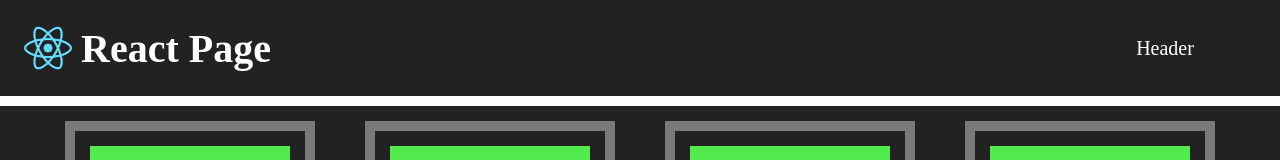
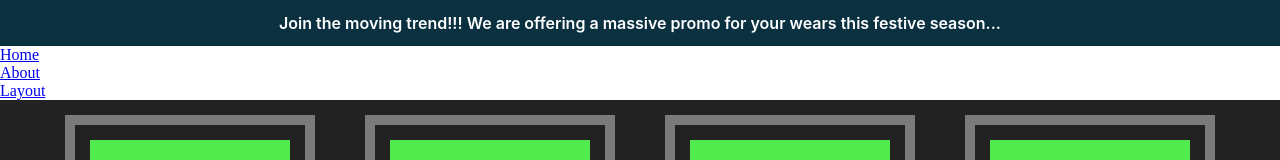
Before and after one commit to toggle-dev0/my_vercel_deploy, a React (Create React App) app: page / in a window 1280 px wide. Shown: the top 160 px of the page. Built offline with nearby package versions, Linux system fonts and the light colour scheme.

Commit message:
Made more changes to the files
Implemented navigation links, well dummy links to be precise

Major modifications were made to the Header and App components

```diff
--- a/package.json
+++ b/package.json
@@ -34,5 +34,8 @@
       "last 1 firefox version",
       "last 1 safari version"
     ]
+  },
+  "devDependencies": {
+    "react-router-dom": "^6.24.1"
   }
 }
--- a/src/App.js
+++ b/src/App.js
@@ -1,17 +1,17 @@
 import "./App.css";
+import Homepage from "./pages/Homepage";
+import { BrowserRouter, Route, Routes } from "react-router-dom";
 import Header from "./components/Header/Header";
-import "./components/Header/Header.css";
-import Footer from "./components/Footer/Footer";
-import "./components/Footer/Footer.css";
-import Homepage from "./pages/Homepage";
 
 function App() {
   return (
-    <div className="App">
-      <Header />
-      <Homepage />
-      <Footer />
-    </div>
+    <BrowserRouter>
+    <Routes>
+      <Route path="/" element={<Header />}>
+        <Route index element={<Homepage />} />
+      </Route>
+    </Routes>
+    </BrowserRouter>
   );
 }
 
--- a/src/components/Header/Header.css
+++ b/src/components/Header/Header.css
@@ -1,25 +1,17 @@
-.Header {
-    background-color: #222;
-    color: white;
+.ad-at-top {
+    display: flex;
+    flex-direction: row;
+    justify-content: center;
+    align-items: center;
     text-align: center;
-    padding: 15px;
-    margin-bottom: 10px;
+    color: #fff;
+    background-color: #0B3040;
+    font-family: 'Inter', Arial, Helvetica, sans-serif;
+    font-size: 1rem;
+    font-weight: 600;
+    overflow: auto;
+    height: 46px;
 }
-.Header, .logo, .img-container {
-    display: flex;
-    flex-flow: row nowrap;
-    justify-content: space-between;
-    align-items: center;
+.Header span {
+    display: block;
 }
-.img-container {
-    justify-content: center;
-    padding: 8px;
-}
-.logo + div {
-    width: 200px;
-    text-align: center;
-}
-.Header img {
-    display: block;
-    width: 50px;
-}
--- a/src/components/Header/Header.jsx
+++ b/src/components/Header/Header.jsx
@@ -1,16 +1,22 @@
-// import React from 'react'
+import React from "react"
+import "./Header.css"
+import { Outlet, Link } from "react-router-dom"
 
 const Header = () => {
   return (
-    <div className='Header'>
-        <div className="logo">
-          <div className="img-container">
-            <img src="./logo192.png" alt="A logo" />
-          </div>
-          <h1>React Page</h1>
+    <>
+        <div className="ad-at-top">
+          <span>Join the moving trend!!! We are offering a massive promo for your wears this festive season...</span>
         </div>
-        <div>Header</div>
-    </div>
+        <nav>
+            <ul>
+                <li><Link to="/">Home</Link></li>
+                <li><Link to="#">About</Link></li>
+                <li><Link to="#">Layout</Link></li>
+            </ul>
+        </nav>
+        <Outlet />
+    </>
   )
 }
 
--- a/src/styles/Homepage.css
+++ b/src/styles/Homepage.css
@@ -1,9 +1,9 @@
 @media screen and (max-width: 900px) {
-    .App .Main {
+    .Main {
         flex-direction: column;
         align-items: stretch;
     }
-    .App .Section {
+    .Section {
         width: 100%;
         box-sizing: border-box;
     }
```
Also changed, not shown: 1 other file (tests, documents, lock files or other folders).
